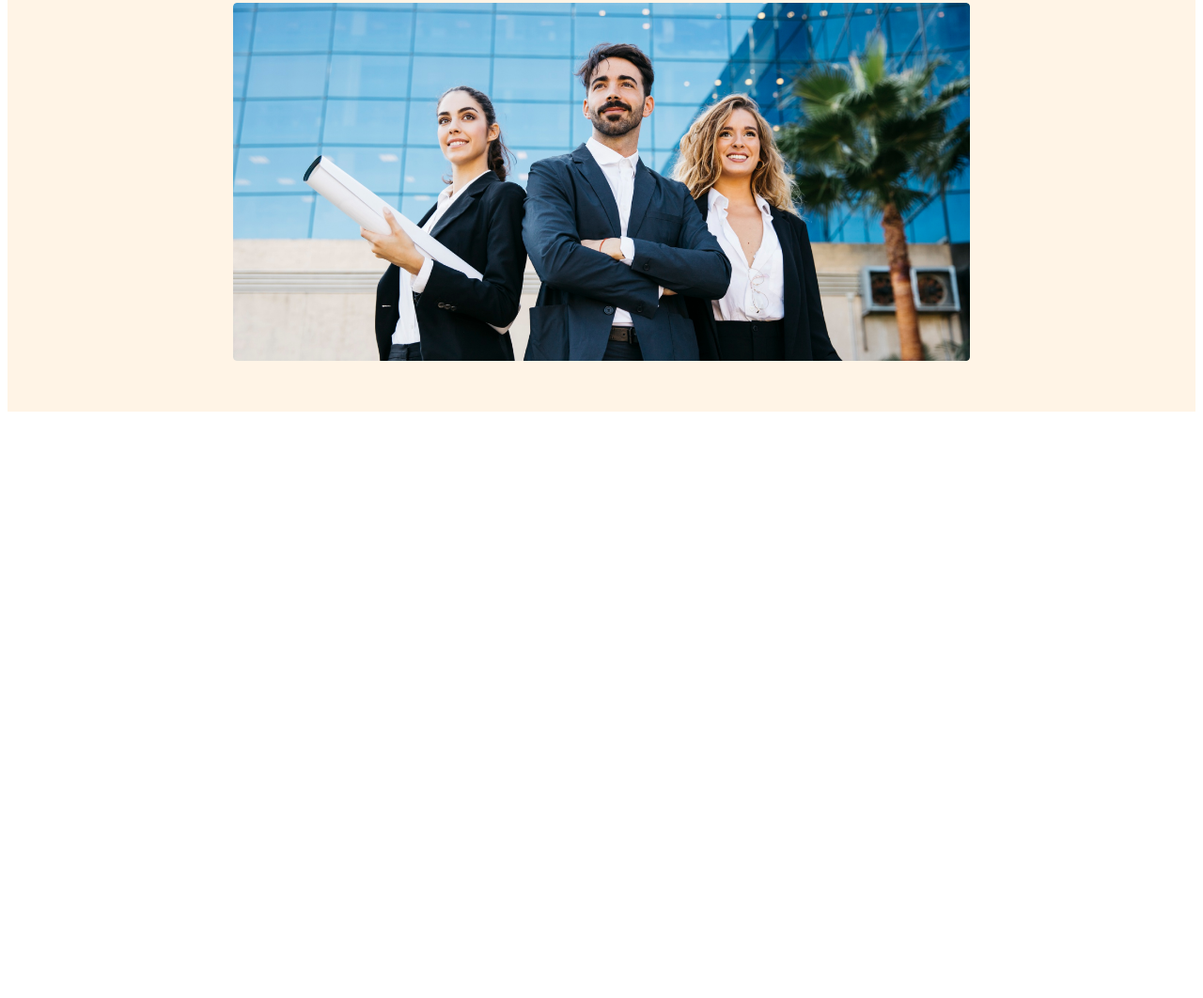
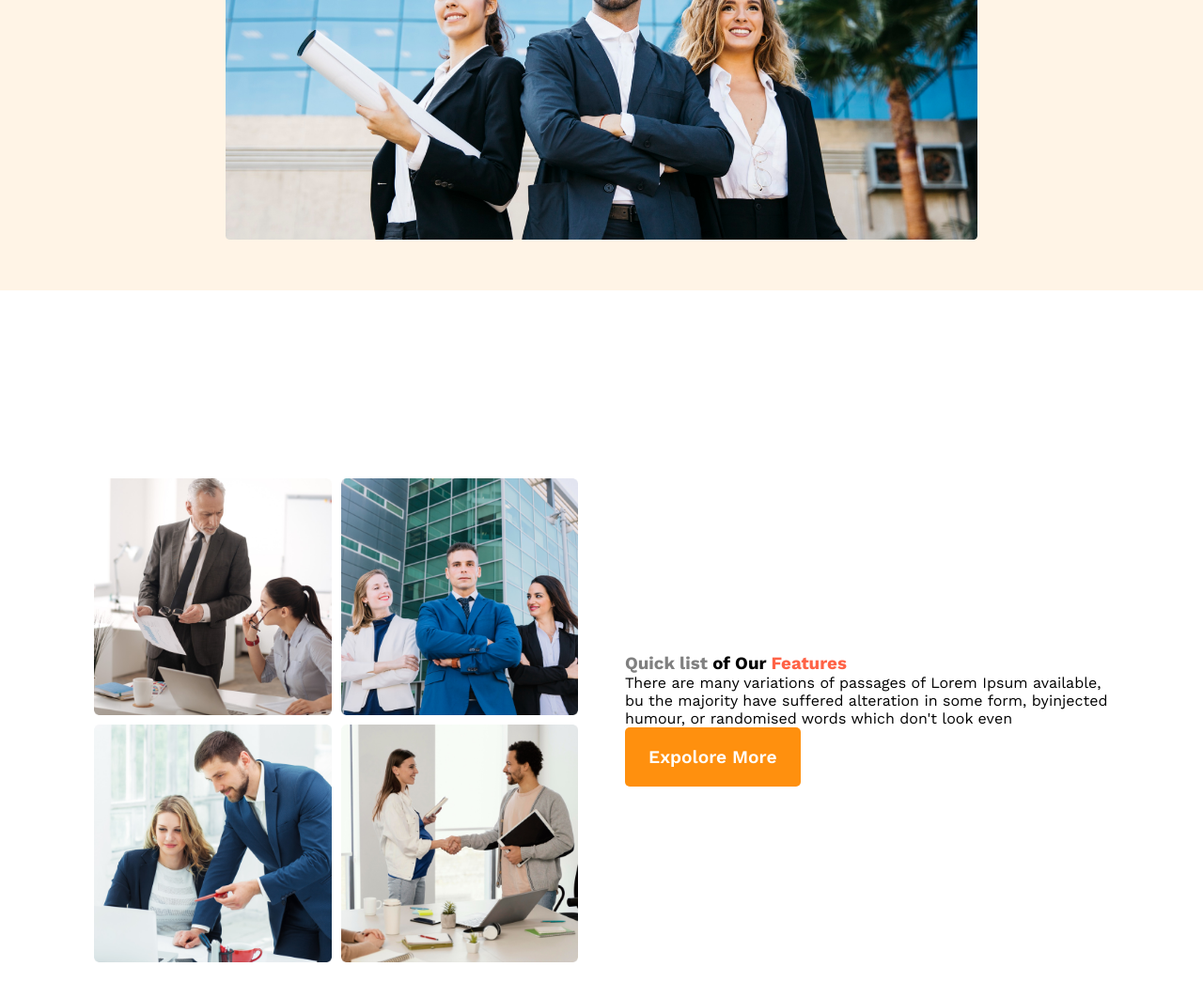
Before and after one commit to abdulqahharsiddiqui1github/architects-responsive-website, a plain HTML site: page index.html in a window 1280 px wide. Shown: the part 530-1592 px from the top of the page at 94% size. Before the commit the page ends 976 px from the top, so only its background shows below. Drawn offline with nearby package versions, Linux system fonts and the light colour scheme.

Commit message:
featured section have finished

```diff
--- a/index.css
+++ b/index.css
@@ -1,11 +1,27 @@
 *{
     font-family: 'Work Sans', sans-serif;
+    margin: 0;
+    padding: 0;
 }
 /* common code here */
-
-
-
-
+.btn-primary{
+    border-radius: 5px;
+    background-color: #FF900E;
+    padding: 20px 25px;
+    color: #ffff;
+    border: none;
+    font-size: 1.2rem;
+    font-weight: 600;
+    cursor: pointer;
+    text-transform: capitalize;
+}
+.span-feature{
+    color: tomato;
+}
+.span-quick-list{
+    color: gray;
+}
+/* common code end here */
 
 /* header styles starts here */
 header{
@@ -50,125 +66,67 @@ img{
     font-size: 4rem;
     font-weight: 700;
     color: #131313;
+    text-align: center;
 }
 .banner-description{
     color: #727272;
 }
+.banner img{
+    width: 100%;
+}
+/* feature section style starts from here */
+.features{
+    display: grid;
+    grid-template-columns: repeat(2, 1fr);
+    align-items: center;
+    gap: 50px;
+    margin: 200px 100px;
+}
+.feature-images{
+    display: grid;
+    grid-template-columns: repeat(2, 1fr);
+    gap: 10px;
+}
+/* feature section style end here */
 
 
 
 
+/* small divaice */
+@media screen and (max-width: 576px) {
+    header {
+        padding: 10px;
+    }
+    nav, ul{
+        flex-direction: column;
+        padding-left: 50px;
+    }
+    nav > ul > li{
+        margin-top: 20px;
+    }
+    .features{
+        grid-template-columns: repeat(1, 1fr);
+        gap: 50px;
+        margin: 200px 10px;
+    }
+    .feature-images{
+        grid-template-columns: repeat(1, 1fr);
+    }
+}
 
-
-
-
-
-
-
-/* nav > ul{
-    display: flex;
-}
-nav > ul li{
-    list-style: none;
-    margin-right: 30px;
-    font-size: 1rem;
-    font-weight: 500;
-}
-nav > ul li a{
-    text-decoration: none;
-    color: #424242;
-}
-.nav-title{
-    font-size: 3.8rem;
-    font-weight: 700;
-} */
-/* header styles ends here */
-
-/* banner content starts from here */
-
-
-
-
-
-
-
-
-
-
-
-
-
-
-
-
-/* .banner-content{
-    width: 862px;
-    margin: 10px auto;
-    text-align: center;
-    color:#131313;
-    font-size: 1rem;
-    font-weight: 400;
-}
-img{
-    width: 100%;
-}
-.btn{
-    width: 180px;
-    height: 64px;
-    font-size: 1.2rem;
-    border-radius: 5px;
-    background: #FF900E;
-    border: none;
-    font-weight: 600;
-    color: #FFF;
-    text-align: center;
-} */
-
-/* banner content end here */
-
-
-
-
-/* meadia quairy small divaice */
-@media screen and (max-width: 576px) {
-
-
-
-
-
-
-
-
-
-
-
-
-
-
-
-
-
-
-
-
-
-
-
-
-    /* nav{
+/* medium devices */
+@media screen and (min-width:576px) and (max-width:960px) {
+    nav{
         flex-direction: column;
     }
-    nav > ul{
-        flex-direction: column;
+    .features{
+        grid-template-columns: repeat(1, 1fr);
+        margin: 200px 50px;
     }
-    nav > ul li{
-        margin-top: 30px;
+    nav > ul > li{
+        margin-top: 20px;
     }
-    .banner-content{
-        width: 100%;
+    ul{
+        padding-left: 50px;
     }
-    header{
-        background: rgba(214, 115, 2, 0.1);
-        padding: 20px;
-    } */
 }
--- a/index.html
+++ b/index.html
@@ -35,7 +35,20 @@
 <!-- header stracture ends here -->
 <!-- main stracture starts from here -->
     <main>
-
+        <article>
+            <section class="features">
+                <div class="feature-images">
+                    <img src="./images/team1.png" alt="feature image 1"><img src="./images/team2.png" alt="feature image 2"><img src="./images/team3.png" alt="feature image 3"><img src="./images/team4.png" alt="feature image 4">
+                </div>
+                <div class="feature-info">
+                    <h1 class="feature-title">
+                        <span class="span-quick-list">Quick list</span> of Our <span class="span-feature">Features</span>
+                    </h1>
+                    <p class="feature-description">There are many variations of passages of Lorem Ipsum available, bu the majority have suffered alteration in some form, byinjected humour, or randomised words which don't look even</p>
+                    <button class="btn-primary">Expolore more</button>
+                </div>
+            </section>
+        </article>
     </main>
 <!-- main stracture starts from here -->
 <!-- footer stracture starts from here -->
```
